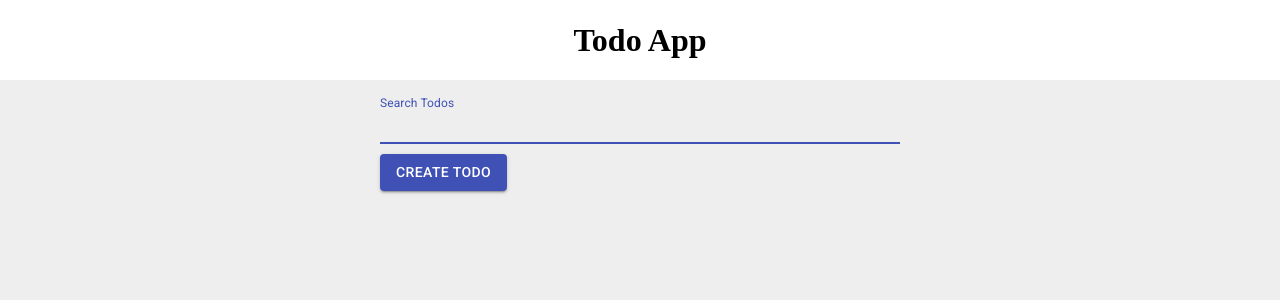
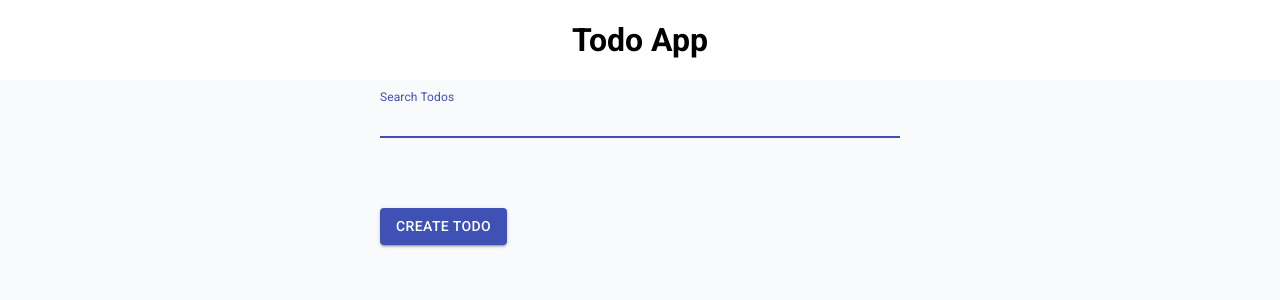
Before and after one commit to CameronBrouk/todo-list, a React (Create React App) app: page / in a window 1280 px wide. Shown: the top 300 px of the page. Built offline with nearby package versions, Linux system fonts and the light colour scheme; the HTML template or start-up script is replaced by a standard one.

Commit message:
complete styling in css classes

```diff
--- a/src/index.css
+++ b/src/index.css
@@ -1,11 +1,17 @@
 body {
   margin: 0;
   padding: 0;
-  background-color: #eee;
+  background-color: #f9fafb;
+  font-family: 'Google Sans', Roboto, Arial, sans-serif;
 }
 
-header {
-  height: 10vh;
+.todos {
+  margin: 30px 0;
+}
+
+.app-header {
+  height: 6vh;
+  padding: 1em;
   display: flex;
   align-items: center;
   justify-content: center;
@@ -13,21 +19,35 @@ header {
 }
 
 .todo-list {
-  padding: 1em;
+  margin-top: 10px;
+  padding: 0 1em 1em 1em;
   display: flex;
   flex-direction: column;
 }
 
 .todo-item {
-  box-shadow: 0 1.8px 1.1px rgba(0, 0, 0, 0.02);
+  box-shadow: 0 0px 8.3px rgba(0, 0, 0, 0.16), 0 0px 66px rgba(0, 0, 0, 0.08);
+
+  border-radius: 3px;
   background: white;
-  padding: 0.5em;
-  margin: 0.2em;
+  margin: 8px 0px;
+  display: flex;
+}
+
+.search-todos {
+  margin-bottom: 10px;
+}
+
+.remove-icon {
+  display: flex;
+  width: 100%;
+  justify-content: flex-end;
 }
 
 .todo-action-buttons {
   margin-top: 10px;
   display: flex;
+  justify-content: space-between;
 }
 
 .create-modal {
```
